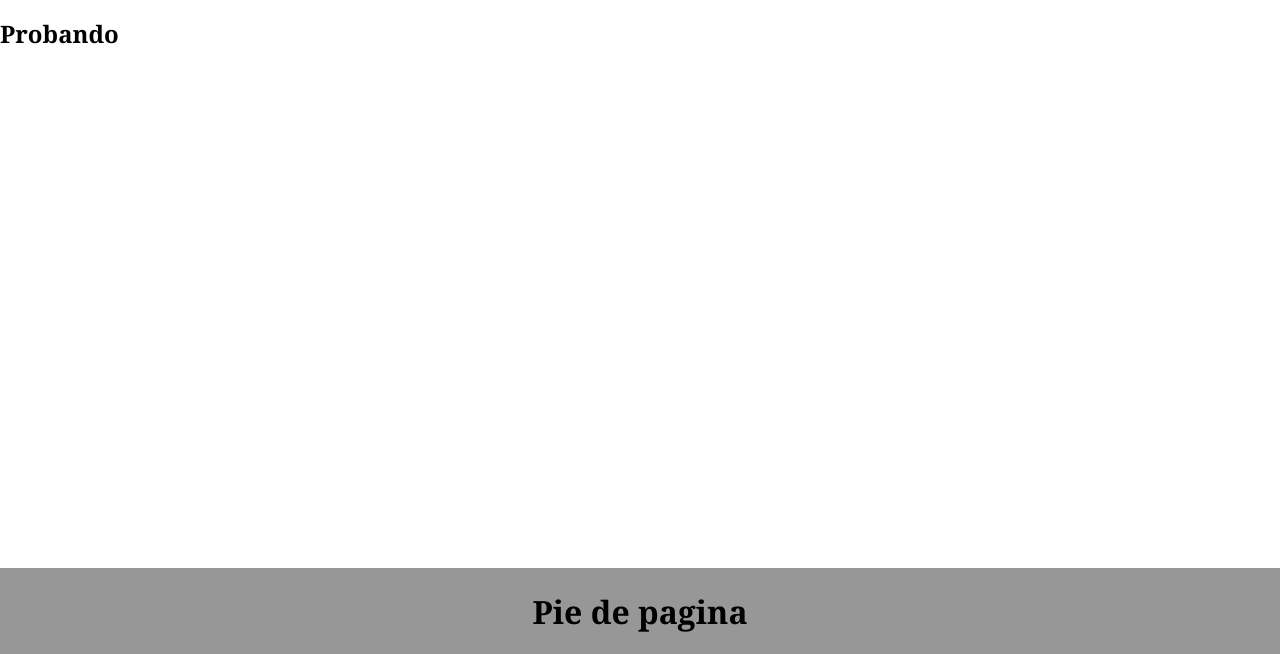
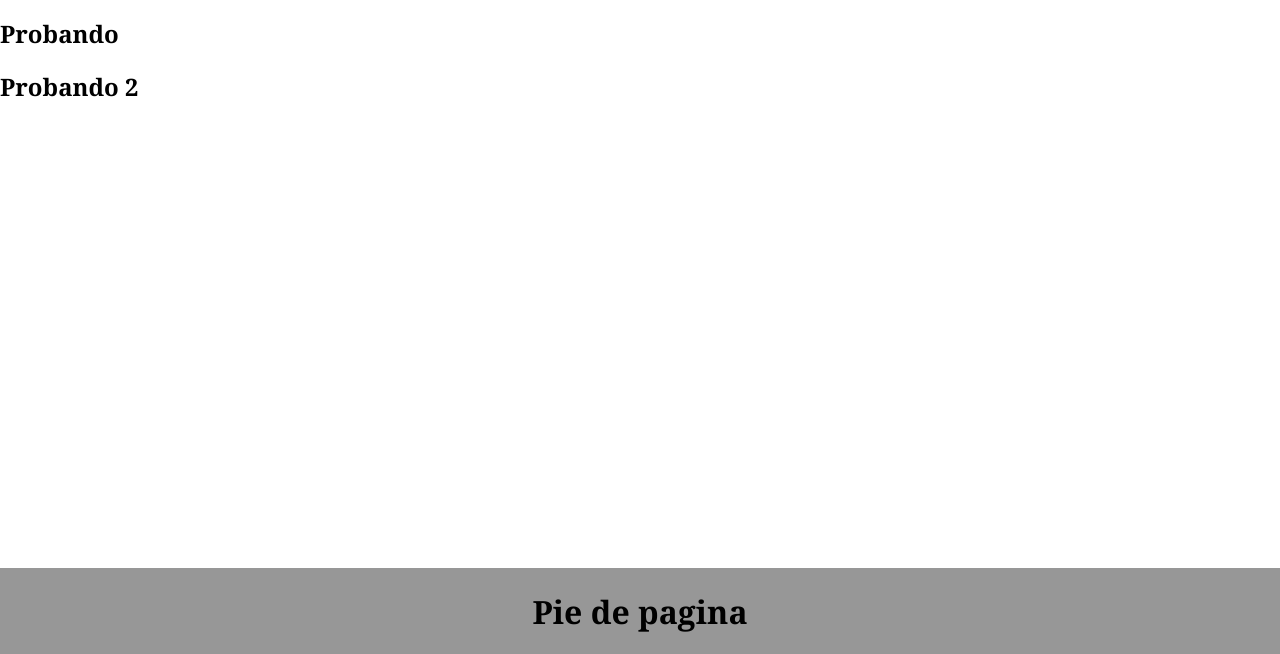
Before and after one commit to JoseJose73/WebHistorias, a plain HTML site: page index.html in a window 1280 px wide. Shown: the part 146-800 px from the top of the page. Drawn offline with Linux system fonts and the light colour scheme.

Commit message:
probando replit

```diff
--- a/index.html
+++ b/index.html
@@ -1,5 +1,6 @@
 <!DOCTYPE html>
 <html lang="es">
+
 <head>
 	<meta charset="UTF-8">
 	<meta http-equiv="X-UA-Compatible" content="IE=edge">
@@ -9,6 +10,7 @@
 	<title>Web historias</title>
 
 </head>
+
 <body>
 	<div class="main">
 		<header>
@@ -41,6 +43,7 @@
         <article>
             <h1 align="center">Titulo de la pagina</h1>
             <h1>Probando</h1>
+            <h1>Probando 2</h1>
 
         </article>
     </div>
```
Also changed, not shown: 2 other files. Lines whose indentation alone changed are shown as unchanged.
